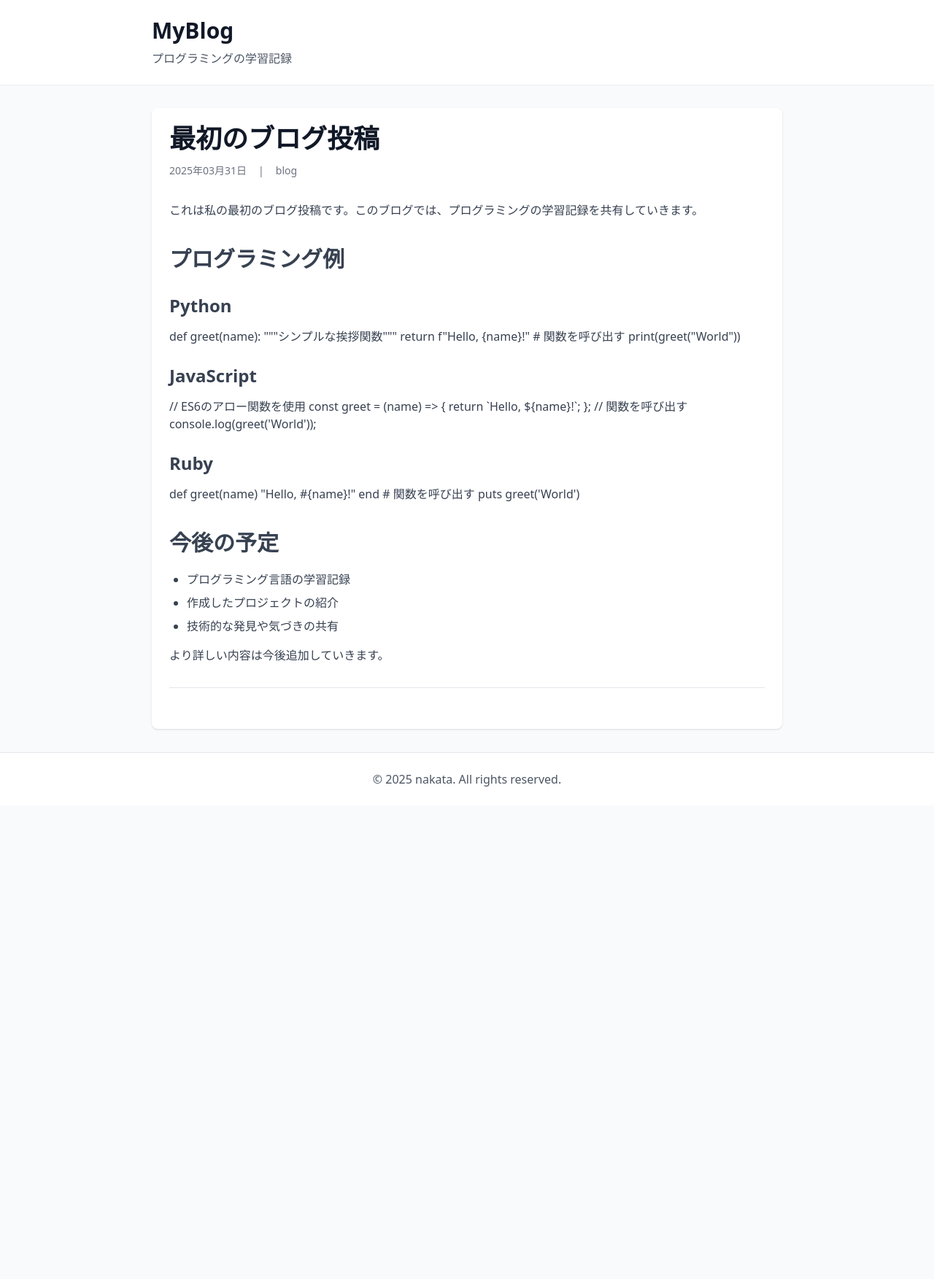
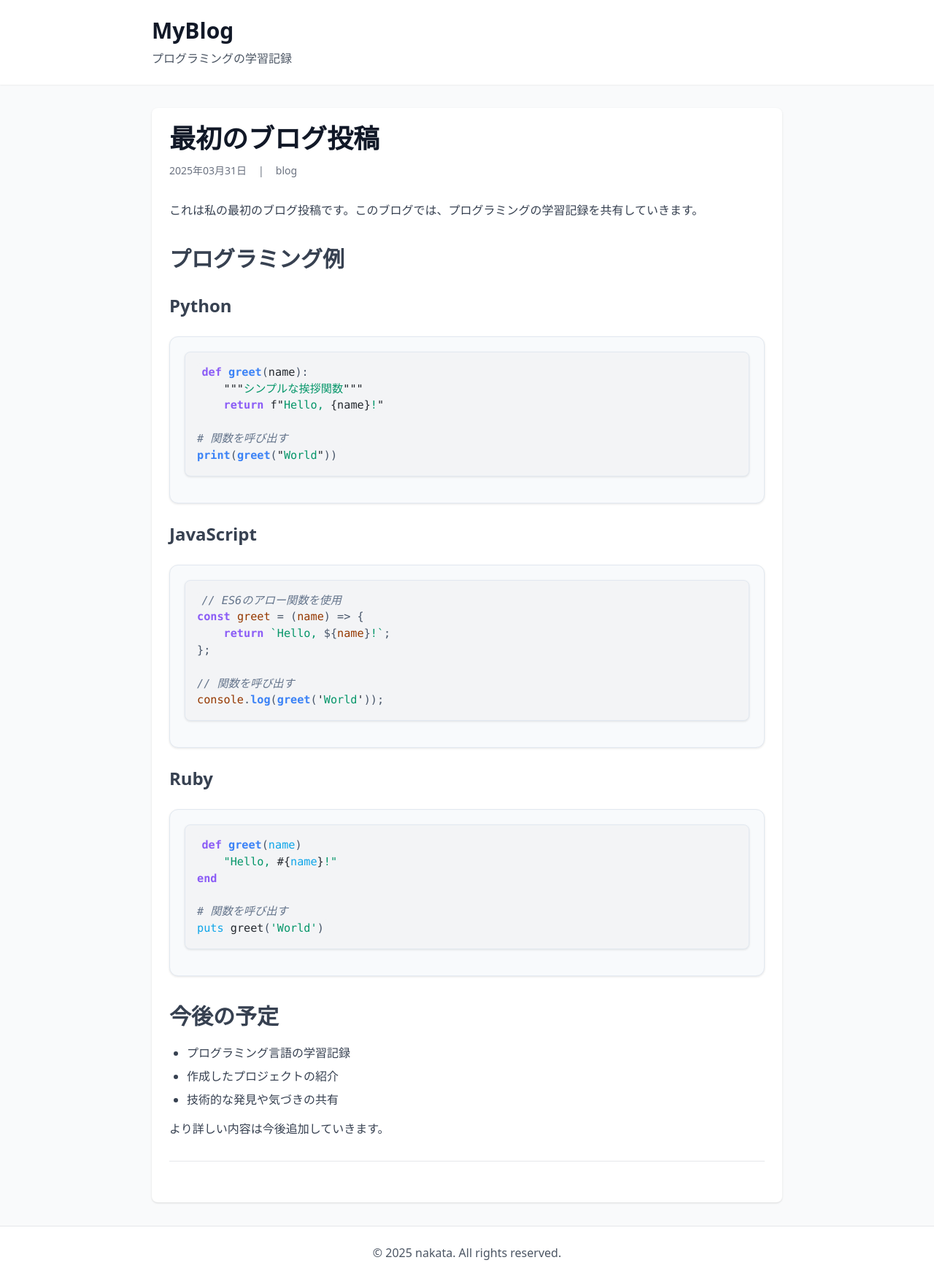
Before and after one commit to kei-600th/myblog, a Jekyll site: the page built from _posts/2025-03-31-first-post.md, in a window 1280 px wide. Shown: the whole page at 73% size. Built offline with Jekyll 4.4.1, drawn with Linux system fonts in a browser that asks for light colours; nearby versions of some CDN libraries; before the commit the page ends 1104 px from its top, so only the background shows below that.

Commit message:
Add embedded Rouge syntax highlighting styles

```diff
--- a/_config.yml
+++ b/_config.yml
@@ -4,22 +4,22 @@ author: nakata
 theme: minima
 
 # GitHub Pages settings
-url: "https://nakata.github.io"
+url: "https://kei-600th.github.io"
 baseurl: "/myblog"
 
 # Build settings
 markdown: kramdown
+highlighter: rouge
 kramdown:
+  input: GFM
   syntax_highlighter: rouge
   syntax_highlighter_opts:
-    default_lang: plaintext
     css_class: 'highlight'
     span:
       line_numbers: false
     block:
       line_numbers: false
       start_line: 1
-    wrap: false
 
 plugins:
   - jekyll-feed
--- a/_layouts/default.html
+++ b/_layouts/default.html
@@ -6,6 +6,43 @@
     <title>{% if page.title %}{{ page.title }} - {% endif %}{{ site.title }}</title>
     <script src="https://cdn.tailwindcss.com"></script>
     <style>
+      /* Rouge syntax highlighting */
+      .highlight table td { padding: 5px; }
+      .highlight table pre { margin: 0; }
+      .highlight, .highlight .w {
+        color: #24292f;
+        background-color: #f6f8fa;
+      }
+      .highlight .k, .highlight .kd {
+        color: #cf222e;
+        font-weight: bold;
+      }
+      .highlight .nx, .highlight .na {
+        color: #953800;
+      }
+      .highlight .s, .highlight .s1, .highlight .s2 {
+        color: #0a3069;
+      }
+      .highlight .c, .highlight .c1 {
+        color: #6e7781;
+        font-style: italic;
+      }
+      .highlight .nb {
+        color: #0550ae;
+      }
+      .highlight .kc {
+        color: #0550ae;
+        font-weight: bold;
+      }
+      .highlight .mi {
+        color: #0550ae;
+      }
+      .highlight .mf {
+        color: #0550ae;
+      }
+      .highlight .p {
+        color: #24292f;
+      }
       /* コードブロックのカスタムスタイル */
       .highlight {
         background: #f8fafc;
```
